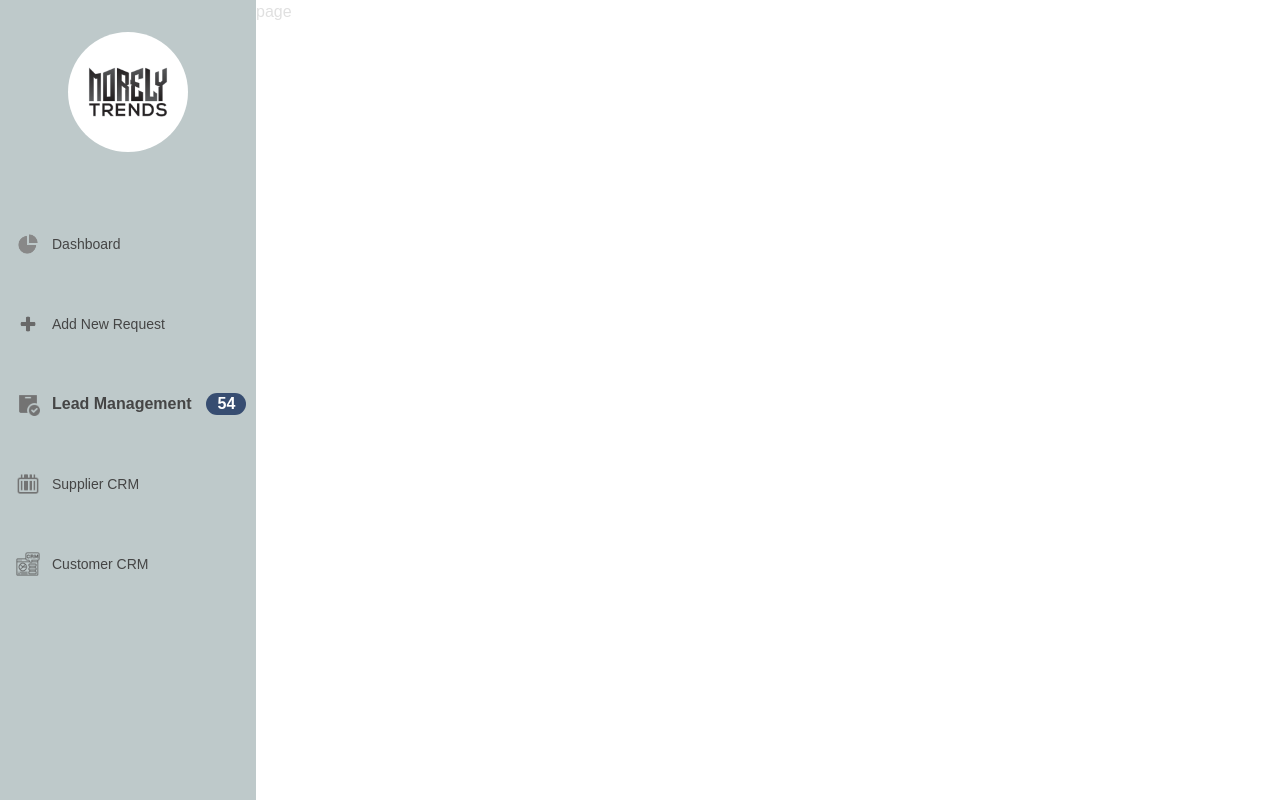
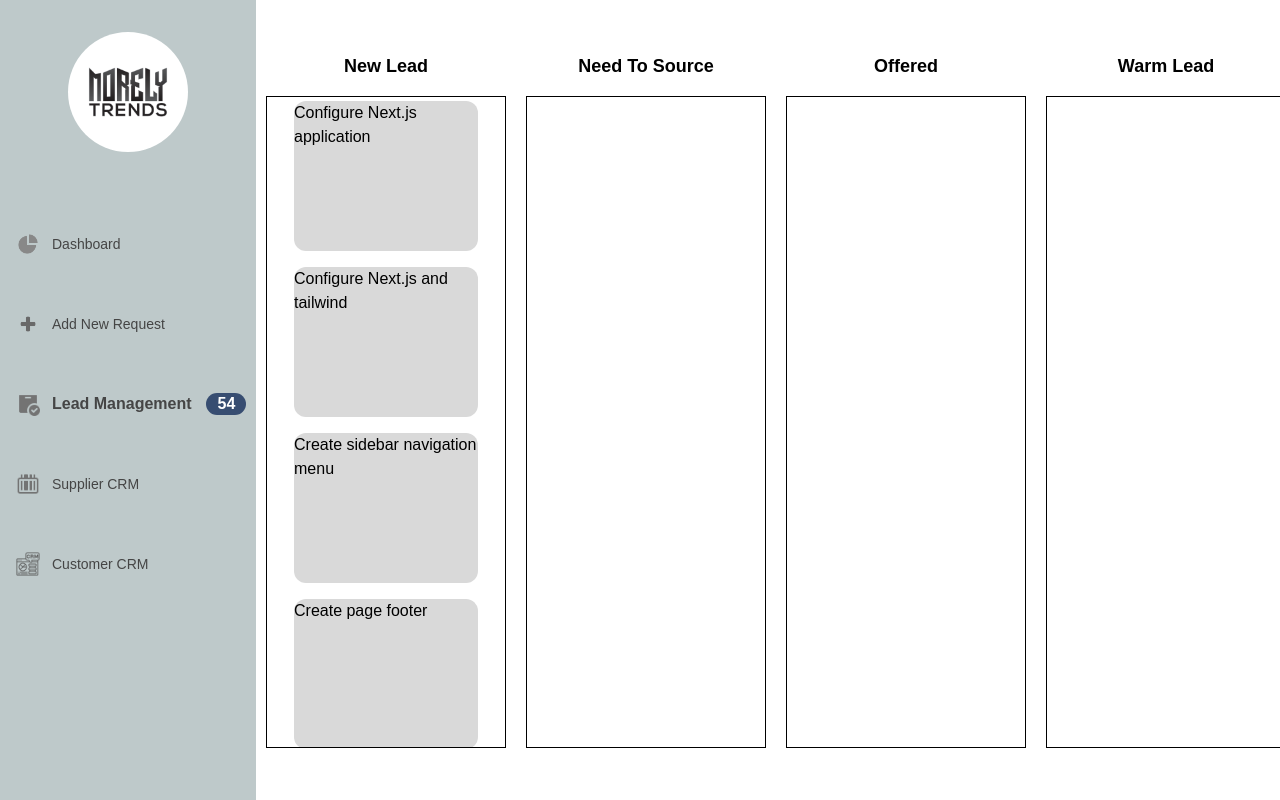
Before and after one commit to harisnasir1/VendorVault, a Next.js app in the folder Frontend/resellersroom/: page /Leads in a window 1280 px wide. Built offline with nearby package versions, Linux system fonts and the light colour scheme.

Commit message:
multi section drag and drop without self sorting cloumn

```diff
--- a/Frontend/resellersroom/package.json
+++ b/Frontend/resellersroom/package.json
@@ -9,10 +9,14 @@
     "lint": "next lint"
   },
   "dependencies": {
+    "@dnd-kit/core": "^6.3.1",
+    "@dnd-kit/sortable": "^10.0.0",
     "animate-presence": "^0.2.1",
     "axios": "^1.8.4",
+    "install": "^0.13.0",
     "motion": "^12.6.3",
     "next": "15.2.4",
+    "npm": "^11.3.0",
     "react": "^19.0.0",
     "react-dom": "^19.0.0"
   },
--- /dev/null
+++ b/Frontend/resellersroom/src/app/Components/Leads_panel/DraggableCard.tsx
@@ -0,0 +1,27 @@
+
+import React from 'react'
+import { useDraggable } from '@dnd-kit/core';
+const DraggableCard = ({ task }: { task: any }) => {
+  const { attributes, listeners, setNodeRef, transform } = useDraggable({
+    id: String(task.id),
+  });
+
+  const style = {
+    transform: transform
+      ? `translate3d(${transform.x}px, ${transform.y}px, 0)`
+      : undefined,
+  };
+
+  return (
+    <div
+      ref={setNodeRef}
+      style={style}
+      {...listeners}
+      {...attributes}
+      className="w-[80%] h-[150px] text-black bg-[#D9D9D9] rounded-xl cursor-pointer"
+    >
+      {task.content}
+    </div>
+  );
+};
+export default DraggableCard
--- /dev/null
+++ b/Frontend/resellersroom/src/app/Components/Leads_panel/LeadCols.tsx
@@ -0,0 +1,48 @@
+import React from 'react';
+import { useDroppable } from '@dnd-kit/core';
+import { SortableContext, verticalListSortingStrategy } from '@dnd-kit/sortable';
+import DraggableCard from './DraggableCard';
+
+type Props = {
+  className: string;
+  Colname: string;
+  column: any;
+  tasks: any[];
+};
+
+const LeadCols = (props: Props) => {
+  const { setNodeRef } = useDroppable({
+    id: props.column.id, // unique ID for the column
+  });
+
+  return (
+    <div className="w-[20vw] h-[90vh] flex flex-col py-3 px-2">
+      {/* Column Title */}
+      <div className="text-black text-lg font-semibold text-center mb-4">
+        {props.Colname}
+      </div>
+
+      {/* Scrollable card container */}
+      <div
+        className="flex-1 overflow-y-auto border-1 border-black
+        [&::-webkit-scrollbar]:hidden
+        dark:[&::-webkit-scrollbar]:hidden
+        scrollbar-thin"
+        ref={setNodeRef}
+      >
+        <SortableContext
+          items={props.tasks.map((task) => task.id.toString())}
+          strategy={verticalListSortingStrategy}
+        >
+          <div className="flex flex-col items-center gap-4 p-1">
+            {props.tasks.map((task: any, index) => (
+              <DraggableCard key={task.id} task={task} />
+            ))}
+          </div>
+        </SortableContext>
+      </div>
+    </div>
+  );
+};
+
+export default LeadCols;
--- a/Frontend/resellersroom/src/app/Leads/page.tsx
+++ b/Frontend/resellersroom/src/app/Leads/page.tsx
@@ -1,9 +1,201 @@
-import React from 'react'
+"use client"
+import dynamic from "next/dynamic";
+import React,{act, Children, ReactNode, useState} from 'react'
+import {DndContext,DragOverlay } from '@dnd-kit/core';
+import DraggableCard from "../Components/Leads_panel/DraggableCard";
+import { col } from "motion/react-m";
+const LeadCols = dynamic(() => import("../Components/Leads_panel/LeadCols"), { ssr: false });
 
 type Props = {}
 
+
 export default function page({}: Props) {
+  const [state,setstate]=useState(initialData);
+  const [activeCard, setActiveCard] = useState(null);
+
+
+
+  const [draggedFromColumn, setDraggedFromColumn] = useState<string | null>(null);
+
+const DragStart = (event: any) => {
+  const { active } = event;
+  const taskId = parseInt(active.id);
+  const task = findTaskById(state, taskId);
+
+  const colId = findColumnByTaskId(state, taskId);
+  setDraggedFromColumn(colId);
+  setActiveCard(task);
+};
+
+
+
+  const findTaskById = (state: any, id: number) => {
+    return state.tasks[id];
+  };
+
+
+  const findColumnByTaskId = (state: any, taskId: string | number): string => {
+    for (const colId of Object.keys(state.columns)) {
+  //    console.log(state.columns[colId].taskIds)
+      if (state.columns[colId].taskIds.includes(taskId)) {
+        return colId;
+      }
+    }
+    return "";
+  };
+
+
+  const DragEnd = (event: any) => {
+    const { active, over } = event;
+
+    if (!over || !draggedFromColumn) {
+      setActiveCard(null);
+      setDraggedFromColumn(null);
+      return;
+    }
+
+    const taskId = parseInt(active.id);
+    const destinationColId = over.id;
+
+    // If dropped in the same column
+    if (draggedFromColumn === destinationColId) {
+      console.log("comming in same" , destinationColId, "  == ", draggedFromColumn)
+      const column = state.columns[destinationColId];
+      console.log(column)
+      const oldIndex = column.taskIds.indexOf(taskId);
+      console.log(oldIndex)
+      const newIndex = over.data?.current?.sortable?.index;
+      console.log(over)
+      if (oldIndex === newIndex || newIndex == null) {
+        // No reordering needed
+        setActiveCard(null);
+        setDraggedFromColumn(null);
+        return;
+      }
+
+      const newTaskIds = [...column.taskIds];
+      newTaskIds.splice(oldIndex, 1);
+      newTaskIds.splice(newIndex, 0, taskId);
+
+      const newState = {
+        ...state,
+        columns: {
+          ...state.columns,
+          [destinationColId]: {
+            ...column,
+            taskIds: newTaskIds,
+          },
+        },
+      };
+
+      setstate(newState);
+      setActiveCard(null);
+      setDraggedFromColumn(null);
+      return;
+    }
+  else
+   { // Else: Moving to different column
+    console.log("comming in true ")
+    const sourceCol = state.columns[draggedFromColumn];
+    const destinationCol = state.columns[destinationColId];
+
+    const newSourceTaskIds = sourceCol.taskIds.filter((id: number) => id !== taskId);
+    const newDestinationTaskIds = [...destinationCol.taskIds, taskId];
+
+    const newState = {
+      ...state,
+      columns: {
+        ...state.columns,
+        [draggedFromColumn]: {
+          ...sourceCol,
+          taskIds: newSourceTaskIds,
+        },
+        [destinationColId]: {
+          ...destinationCol,
+          taskIds: newDestinationTaskIds,
+        },
+      },
+    };
+
+    setstate(newState);
+    setActiveCard(null);}
+    setDraggedFromColumn(null);
+  };
+
+
+
   return (
-    <div className=' w-full h-[100vh]'>page</div>
+    <DndContext  onDragStart={DragStart} onDragEnd={DragEnd}>
+
+
+
+    <div className='lg:w-[80vw] md:w-[60vw] w-full px-0.5 h-[100vh]  flex gap-2 justify-start items-center overflow-x-auto
+       [&::-webkit-scrollbar]:w-1
+    [&::-webkit-scrollbar-track]:bg-gray-100
+    [&::-webkit-scrollbar-thumb]:bg-gray-300
+    dark:[&::-webkit-scrollbar-track]:bg-neutral-700
+    dark:[&::-webkit-scrollbar-thumb]:bg-neutral-500
+    '>
+  <div className="flex gap-1">
+    {
+      state.columnOrder.map((ColumnId, index) => {
+        const column = state.columns[ColumnId];
+        const tasks = column.taskIds.map((taskId,index) => state.tasks[taskId]);  // Fetch your MongoDB data here if needed
+        return (
+          <LeadCols key={index} className="" Colname={column.title} column={column} tasks={tasks} />
+        );
+      })
+    }
+  </div>
+</div>
+<DragOverlay>
+        {activeCard ? <DraggableCard task={activeCard} /> : null}
+      </DragOverlay>
+</DndContext>
+
   )
 }
+
+const initialData = {
+  tasks: {
+    1: { id: 1, content: "Configure Next.js application" },
+    2: { id: 2, content: "Configure Next.js and tailwind " },
+    3: { id: 3, content: "Create sidebar navigation menu" },
+    4: { id: 4, content: "Create page footer" },
+    5: { id: 5, content: "Create page navigation menu" },
+    6: { id: 6, content: "Create page layout" },
+  },
+  columns: {
+    "NewLead": {
+      id: "NewLead",
+      title: "New Lead",
+      taskIds: [1, 2, 3, 4, 5, 6],
+    },
+    "NeedToSource": {
+      id: "NeedToSource",
+      title: "Need To Source",
+      taskIds: [],
+    },
+    "Offered": {
+      id: "Offered",
+      title: "Offered",
+      taskIds: [],
+    },
+    "WarmLead": {
+      id: "WarmLead",
+      title: "Warm Lead",
+      taskIds: [],
+    },
+    "Won": {
+      id: "Won",
+      title: "Won",
+      taskIds: [],
+    },
+    "Lost": {
+      id: "Lost",
+      title: "Lost",
+      taskIds: [],
+    },
+  },
+  columnOrder: ["NewLead", "NeedToSource", "Offered", "WarmLead", "Won", "Lost"],
+};
--- a/Frontend/resellersroom/src/app/NewRequest/page.tsx
+++ b/Frontend/resellersroom/src/app/NewRequest/page.tsx
@@ -40,7 +40,7 @@ const variants: Variants = {
 const Page: React.FC<pageProps> = (props) => {
   const [suggesteddata, setsuggesteddata] = useState<Suggest[]>([]);
   const { renderstep, direction } = useSelection();
-
+  console.log(props.sideopen)
   return (
     <div
       className={`relative w-full h-full flex justify-center items-center overflow-hidden ${props.ClassName}`}
```
Also changed, not shown: Frontend/resellersroom/src/app/Components/Main containers/ClientLayout.tsx (+3 -4 lines), 1 other file (tests, documents, lock files or other folders).
